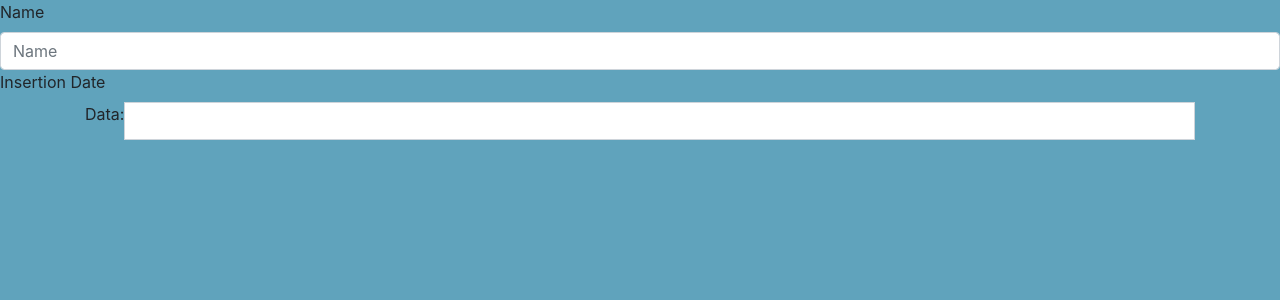
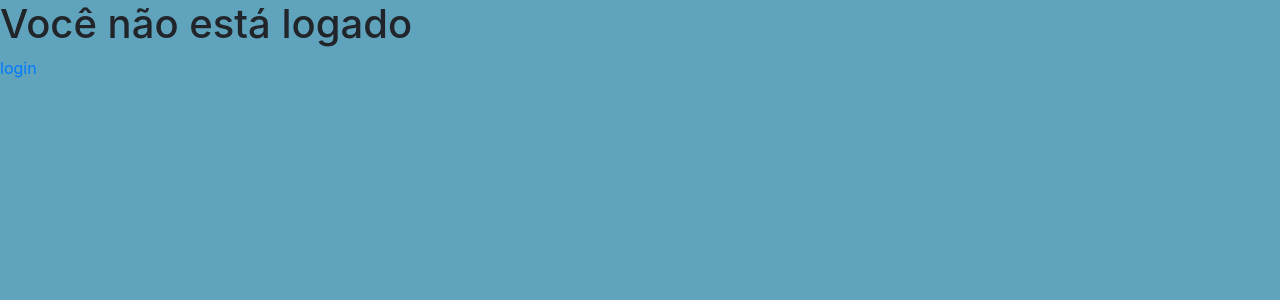
Before and after one commit to jvsantillo/iapl201901, a Django app: template prestadores/templates/prestadores/create_person.html in a window 1280 px wide. Shown: the top 300 px of the page. Run offline with Django 3.2, Linux system fonts and the light colour scheme; the template is opened without the code that fills it, so the values that code supplies are empty; some libraries are stand-ins or nearby versions.

Commit message:
Mensagem de usuário não autenticado

```diff
--- a/prestadores/templates/prestadores/header.html
+++ b/prestadores/templates/prestadores/header.html
@@ -16,10 +16,15 @@
 </head>
 
 <body class="body" style="background-color:#f6f6f6">
+    {% if user.is_authenticated %}
     <div>
         {% block content %}
         {% endblock %}
     </div>
+    {% else %}
+    <h1>Você não está logado</h1>
+    <a href="{% url 'login' %}">login</a>
+    {% endif %}
 </body>
 
 </html>
```
